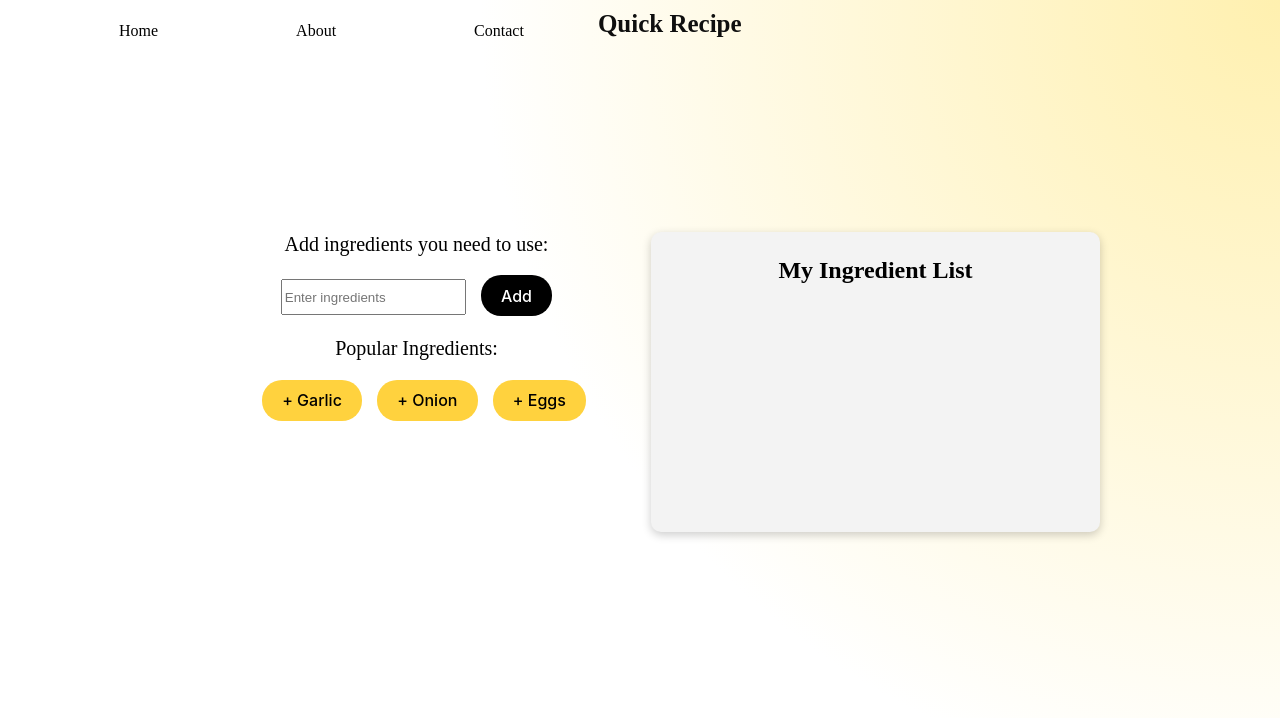
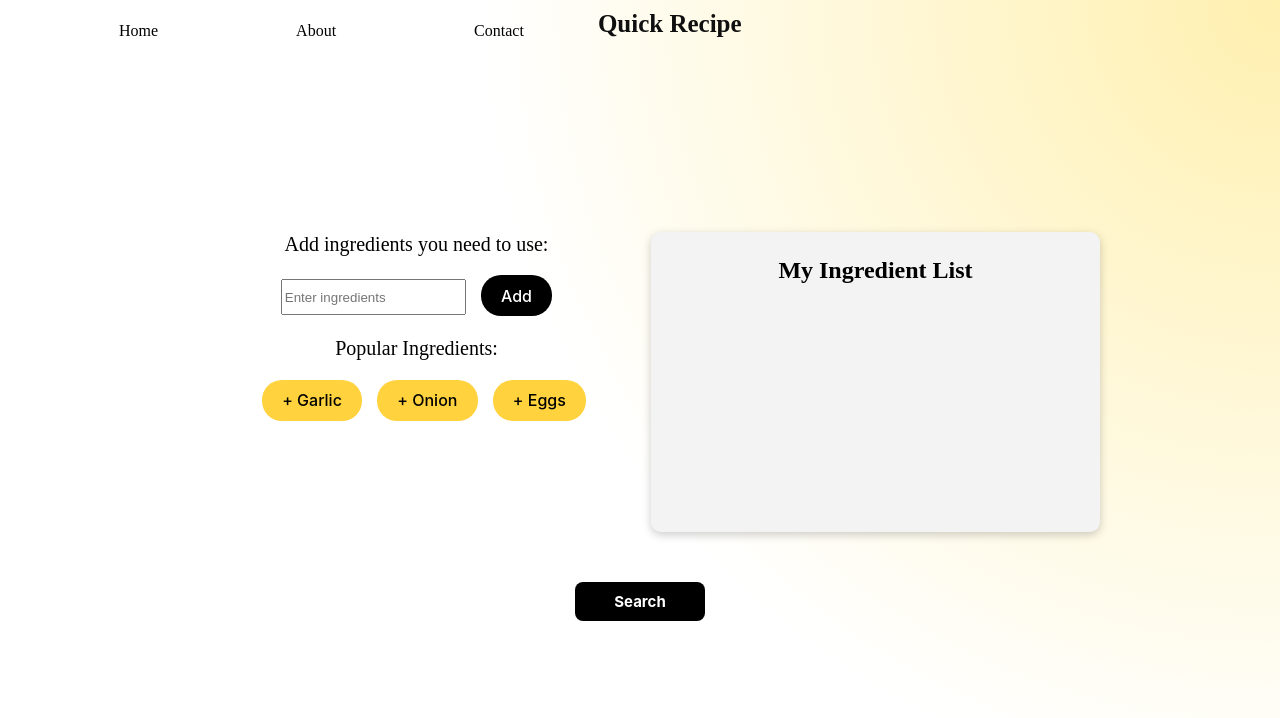
Before and after one commit to fAribAmo/QuickRecipe, a React (Vite) app: page /search in a window 1280 px wide. Shown: the top 718 px of the page. Built offline with nearby package versions, Linux system fonts and the light colour scheme.

Commit message:
Search button and SearchResultView componenet

```diff
--- a/src/App.css
+++ b/src/App.css
@@ -141,6 +141,17 @@
   font-size: 20px;
 }
 
+.button-search{
+  width: 130px;
+  background-color: rgb(0, 0, 0);
+  color:white;
+  font-weight: bold;
+  font-size: 15px;
+}
+.button-container{
+  text-align: center;
+}
+
 .nav.navbar-nav li, a {
   color: rgb(15, 15, 15);
   font-family: 'Avenir Next';
--- a/src/App.jsx
+++ b/src/App.jsx
@@ -2,6 +2,7 @@ import React from 'react';
 import HomePageView from './views/HomePageView';
 import SearchPageView from './views/SearchPageView';
 import ContactPageView from './views/ContactPageView';
+import SearchResultView from './views/SearchResultView';
 import { BrowserRouter as Router, Route, Routes } from 'react-router-dom';
 import './App.css';
 
@@ -13,6 +14,7 @@ const App = () => {
         <Route path="/" element={<HomePageView />} />
         <Route path="/search" element={<SearchPageView />} />
         <Route path="/contact" element={<ContactPageView />} />
+        <Route path="/result" element={<SearchResultView />} />
 
         {/* Add more routes as needed */}
       </Routes>
--- a/src/presenters/SearchPagePresenter.jsx
+++ b/src/presenters/SearchPagePresenter.jsx
@@ -14,6 +14,12 @@ export default class SearchPagePresenter {
       this.updateView();
     };
 
+
+
+
+
+
+
     // Methods to manage mandatory and unwanted ingredients can be added here later
 
     updateView() {
--- a/src/views/SearchPageView.jsx
+++ b/src/views/SearchPageView.jsx
@@ -5,6 +5,7 @@ import SearchPagePresenter from '../presenters/SearchPagePresenter';
 import IngredientsModel from '../IngredientsModel';
 import NavigationBar from './NavigationBarView';
 import PopularIngredientsView from './PopularIngredView';
+import { useNavigate } from 'react-router-dom';
 
 const SearchPageView = () => {
   const [ingredients, setIngredients] = useState([]);
@@ -24,6 +25,11 @@ const SearchPageView = () => {
 
   const removeIngredient = (ingredient) => {
     setIngredients(prevIngredients => prevIngredients.filter(ing => ing !== ingredient));
+  };
+  const navigate = useNavigate();
+
+  const navigateToResult = () => {
+    navigate('/result'); // Use the navigate function to change the route
   };
 
   // add event handlers using presenter methods here
@@ -45,7 +51,11 @@ const SearchPageView = () => {
                 <h2 className='text4'>My Ingredient List</h2>
                 <IngredientListView ingredients={ingredients} onRemove={removeIngredient} />
             </div>
+
         </div>
+        <div className='button-container'>
+              <button className='button-search' onClick={navigateToResult}>Search</button>
+            </div>
     </div>
   );
 };
--- /dev/null
+++ b/src/views/SearchResultView.jsx
@@ -0,0 +1,16 @@
+import React from 'react';
+import NavigationBar from './NavigationBarView';
+
+const SearchResult = () => {
+    return (
+      <div className='HomePage'>
+         <div><NavigationBar /></div>
+         <div>
+            <h1>Result</h1>
+         </div>
+      </div>
+
+    );
+  };
+
+  export default SearchResult;
```
